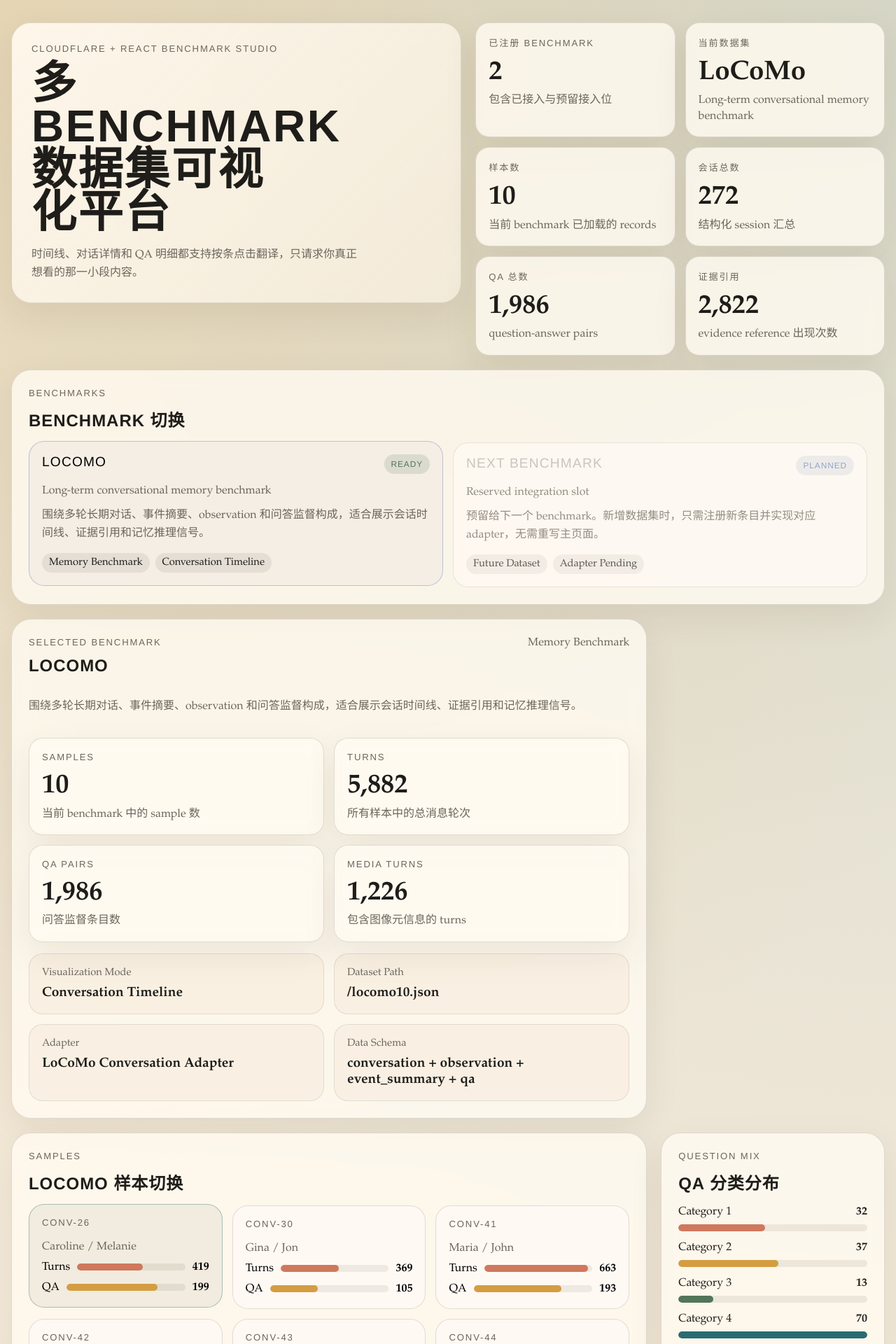
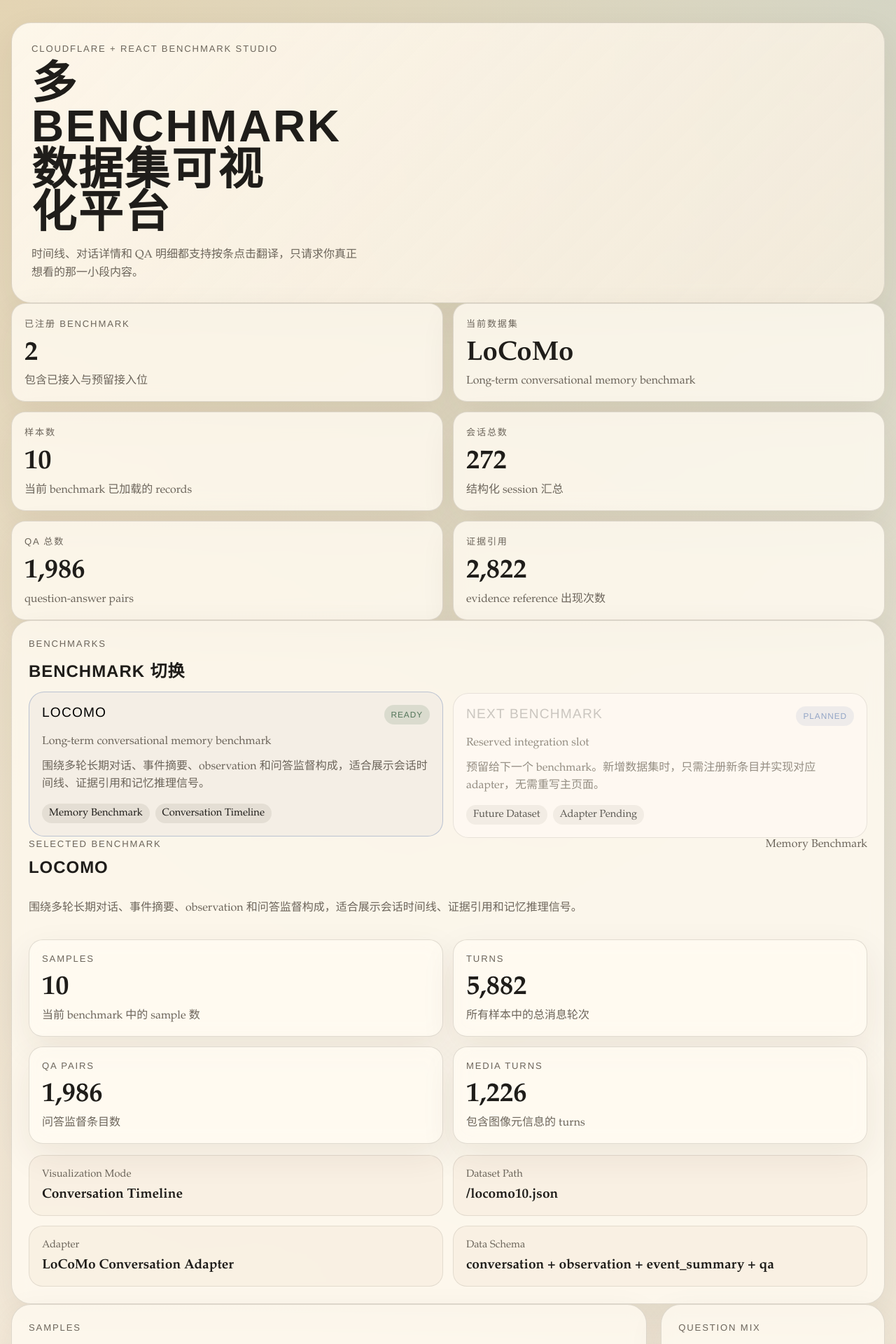
Before and after one commit to fengwm64/Mem-Benchmark-Vis, a React (Vite) app: page / in a window 1280 px wide. Shown: the top 1920 px of the page at 70% size. Built offline with nearby package versions, Linux system fonts and the light colour scheme.

Commit message:
移除翻译有效负载验证中的字符限制配置，更新相关配置文件

```diff
--- a/src/App.jsx
+++ b/src/App.jsx
@@ -698,7 +698,8 @@ export default function App() {
 
   return (
     <main className="app-shell">
-      <header className="hero">
+      <section className="top-layout">
+        <section className="top-overview">
           <div className="hero-copy">
             <p className="eyebrow">Cloudflare + React Benchmark Studio</p>
             <h1>多 Benchmark 数据集可视化平台</h1>
@@ -738,16 +739,18 @@ export default function App() {
               note="evidence reference 出现次数"
             />
           </div>
-      </header>
+        </section>
 
-      <section className="panel sample-strip-panel">
+        <section className="panel top-benchmark-panel">
+          <div className="top-benchmark-grid">
+            <section className="top-benchmark-block">
               <div className="panel-head">
                 <div>
                   <p className="panel-kicker">Benchmarks</p>
                   <h2>Benchmark 切换</h2>
                 </div>
               </div>
-        <div className="benchmark-strip">
+              <div className="benchmark-strip benchmark-strip-compact">
                 {BENCHMARKS.map((benchmark) => (
                   <BenchmarkCard
                     key={benchmark.id}
@@ -766,8 +769,7 @@ export default function App() {
               </div>
             </section>
 
-      <section className="dashboard-grid">
-        <section className="panel span-two">
+            <section className="top-benchmark-block">
               <div className="panel-head">
                 <div>
                   <p className="panel-kicker">Selected Benchmark</p>
@@ -819,7 +821,11 @@ export default function App() {
                 </div>
               </div>
             </section>
+          </div>
+        </section>
+      </section>
 
+      <section className="dashboard-grid">
         <section className="panel sample-strip-panel span-two">
           <div className="panel-head">
             <div>
```
Also changed, not shown: worker/index.js (+0 -11 lines), 1 other file (tests, documents, lock files or other folders). Lines whose indentation alone changed are shown as unchanged.
